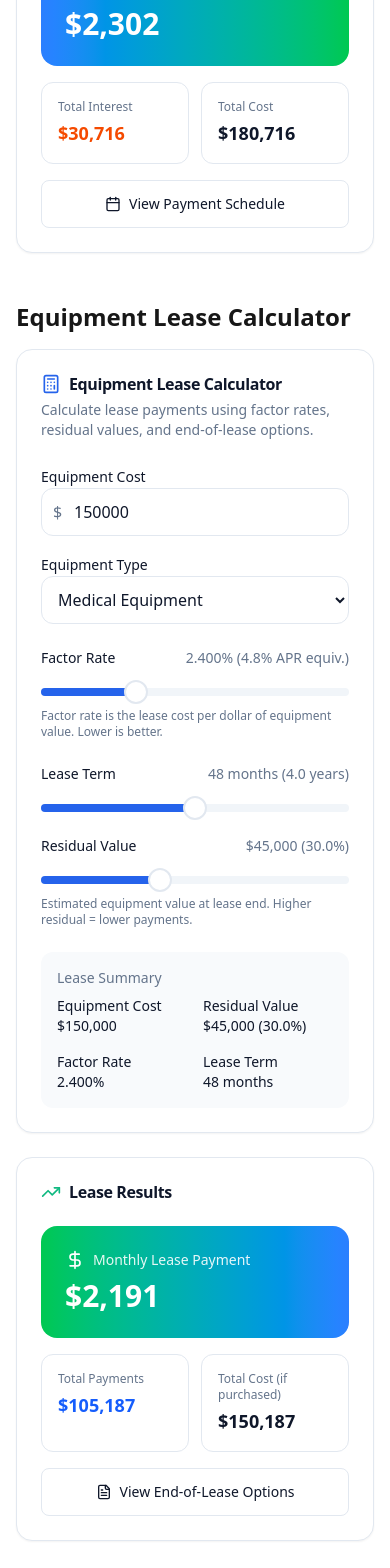
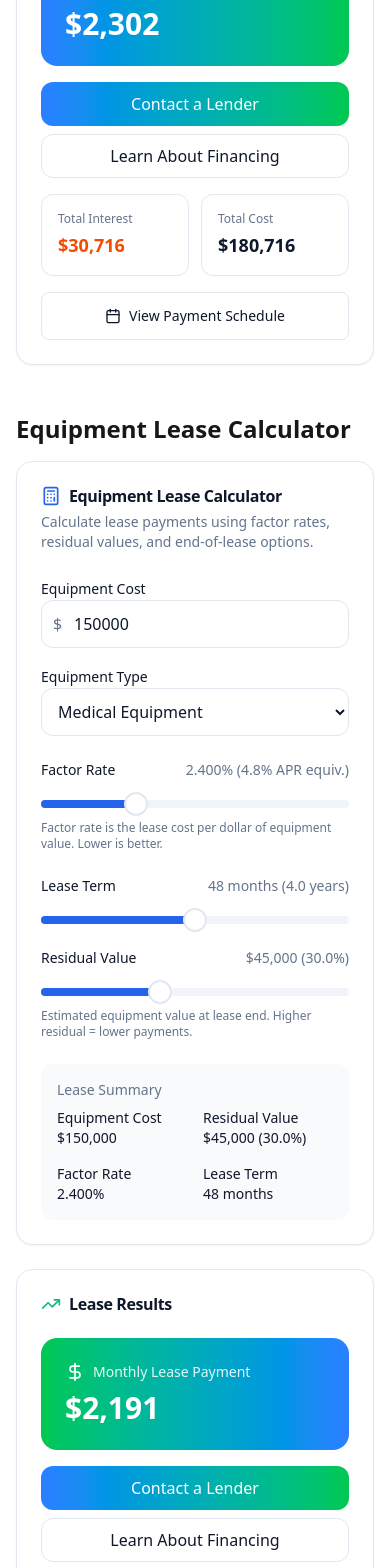
Before and after one commit to PresidentHadley/equipment-calculators, a Next.js app: page /calculators/medical in a window 390 px wide. Shown: the part 1200-2768 px from the top of the page. Built offline with nearby package versions, Linux system fonts and the light colour scheme.

Commit message:
UX: add 'Contact a Lender' CTA in header, mobile menu, and calculator results; wire to /contact

```diff
--- a/src/app/contact/ContactClient.tsx
+++ b/src/app/contact/ContactClient.tsx
@@ -1,10 +1,10 @@
 "use client"
 import { useState } from 'react'
 
-export default function ContactClient() {
-  const [name, setName] = useState('')
-  const [email, setEmail] = useState('')
-  const [message, setMessage] = useState('')
+export default function ContactClient({ initial }: { initial?: { name?: string; email?: string; message?: string } }) {
+  const [name, setName] = useState(initial?.name ?? '')
+  const [email, setEmail] = useState(initial?.email ?? '')
+  const [message, setMessage] = useState(initial?.message ?? '')
   const [status, setStatus] = useState<'idle'|'sending'|'sent'|'error'>('idle')
 
   const onSubmit = async (e: React.FormEvent) => {
--- a/src/components/calculators/EquipmentLeaseCalculator.tsx
+++ b/src/components/calculators/EquipmentLeaseCalculator.tsx
@@ -265,6 +265,11 @@ export function EquipmentLeaseCalculator({ onResultsChange, className, defaults
                       <div className="text-3xl font-bold">{formatCurrency(results.monthlyPayment)}</div>
                     </div>
 
+                    <div className="grid sm:grid-cols-2 gap-2">
+                      <a href="/contact" className="h-11 rounded-lg bg-gradient-to-r from-blue-500 to-green-500 text-white font-medium flex items-center justify-center">Contact a Lender</a>
+                      <a href="/resources" className="h-11 rounded-lg border flex items-center justify-center">Learn About Financing</a>
+                    </div>
+
                     <div className="grid grid-cols-2 gap-3">
                       <div className="bg-card border rounded-lg p-4">
                         <div className="text-xs text-muted-foreground mb-1">Total Payments</div>
--- a/src/components/calculators/EquipmentLoanCalculator.tsx
+++ b/src/components/calculators/EquipmentLoanCalculator.tsx
@@ -236,6 +236,11 @@ export function EquipmentLoanCalculator({ onResultsChange, className, defaults }
                       <div className="text-3xl font-bold">{formatCurrency(results.monthlyPayment)}</div>
                     </div>
 
+                    <div className="grid sm:grid-cols-2 gap-2">
+                      <a href="/contact" className="h-11 rounded-lg bg-gradient-to-r from-blue-500 to-green-500 text-white font-medium flex items-center justify-center">Contact a Lender</a>
+                      <a href="/resources" className="h-11 rounded-lg border flex items-center justify-center">Learn About Financing</a>
+                    </div>
+
                     <div className="grid grid-cols-2 gap-3">
                       <div className="bg-card border rounded-lg p-4">
                         <div className="text-xs text-muted-foreground mb-1">Total Interest</div>
--- a/src/components/calculators/EquipmentROICalculator.tsx
+++ b/src/components/calculators/EquipmentROICalculator.tsx
@@ -276,6 +276,11 @@ export function EquipmentROICalculator({ onResultsChange, className, defaults }:
                       </div>
                     </div>
 
+                    <div className="grid sm:grid-cols-2 gap-2">
+                      <a href="/contact" className="h-11 rounded-lg bg-gradient-to-r from-blue-500 to-green-500 text-white font-medium flex items-center justify-center">Contact a Lender</a>
+                      <a href="/resources" className="h-11 rounded-lg border flex items-center justify-center">Learn About Financing</a>
+                    </div>
+
                     <div className="grid grid-cols-2 gap-3">
                       <div className="bg-card border rounded-lg p-4">
                         <div className="text-xs text-muted-foreground mb-1">Payback Period</div>
--- a/src/components/calculators/LeaseVsBuyCalculator.tsx
+++ b/src/components/calculators/LeaseVsBuyCalculator.tsx
@@ -351,6 +351,11 @@ export function LeaseVsBuyCalculator({ onResultsChange, className, defaults }: L
                         </div>
                       </div>
 
+                      <div className="grid sm:grid-cols-2 gap-2">
+                        <a href="/contact" className="h-11 rounded-lg bg-gradient-to-r from-blue-500 to-green-500 text-white font-medium flex items-center justify-center">Contact a Lender</a>
+                        <a href="/resources" className="h-11 rounded-lg border flex items-center justify-center">Learn About Financing</a>
+                      </div>
+
                       <div className="space-y-2 text-sm">
                         <div className="flex justify-between">
                           <span>Down Payment</span>
--- a/src/components/layout/Header.tsx
+++ b/src/components/layout/Header.tsx
@@ -31,9 +31,10 @@ export function Header() {
 
         <div className="flex items-center gap-4">
           <Button asChild size="sm" className="hidden sm:flex bg-gradient-to-r from-blue-500 to-green-500 hover:from-blue-600 hover:to-green-600">
-            <Link href="/calculators/equipment-loan">
-              Start Calculating
-            </Link>
+            <Link href="/calculators/equipment-loan">Start Calculating</Link>
+          </Button>
+          <Button asChild size="sm" variant="outline" className="hidden sm:flex">
+            <Link href="/contact">Contact a Lender</Link>
           </Button>
           <MobileMenu />
         </div>
--- a/src/components/ui/mobile-menu.tsx
+++ b/src/components/ui/mobile-menu.tsx
@@ -141,12 +141,17 @@ export function MobileMenu() {
 
                 {/* CTA */}
                 <div className="border-t pt-4">
+                  <div className="grid grid-cols-1 gap-2">
                     <Button asChild className="w-full" onClick={closeMenu}>
                       <Link href="/calculators/equipment-loan">
                         <Calculator className="h-4 w-4 mr-2" />
                         Start Calculating
                       </Link>
                     </Button>
+                    <Button asChild variant="outline" className="w-full" onClick={closeMenu}>
+                      <Link href="/contact">Contact a Lender</Link>
+                    </Button>
+                  </div>
                 </div>
               </div>
             </motion.div>
```
Lines whose indentation alone changed are shown as unchanged.
